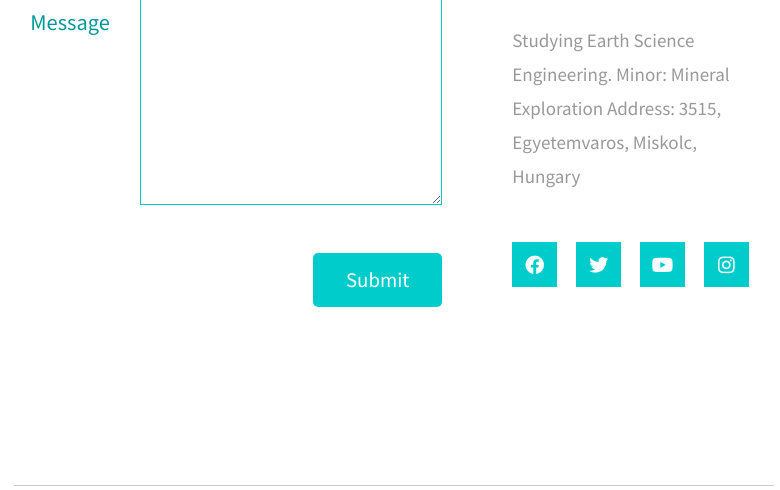
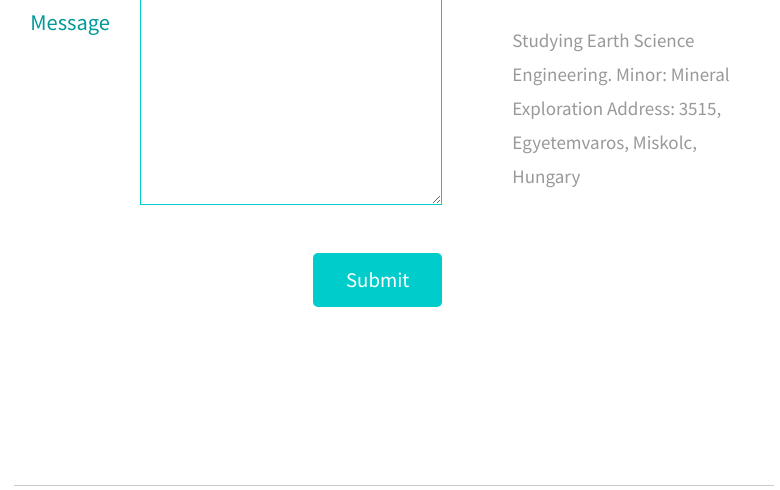
Before and after one commit to Nwafor6/portfolio-korie-martins, a Django app: page /contact/ in a window 1280 px wide. Shown: the part 980-1470 px from the top of the page, without its empty margins (406-1186 px from the left). Run offline with Django 5.2, Linux system fonts and the light colour scheme; parts of the project's set-up code (start-up, migrations or seed data) failed here and were passed over; some libraries are stand-ins or nearby versions.

Commit message:
removed social links from contact

```diff
--- a/templates/contact.html
+++ b/templates/contact.html
@@ -84,28 +84,7 @@
                 Studying Earth Science Engineering. Minor: Mineral Exploration
                 Address: 3515, Egyetemvaros, Miskolc, Hungary
             </p>
-            <ul class="tm-social-links">
-                <li class="mb-2">
-                    <a href="https://facebook.com" class="d-flex align-items-center justify-content-center">
-                        <i class="fab fa-facebook"></i>
-                    </a>
-                </li>
-                <li class="mb-2">
-                    <a href="https://twitter.com" class="d-flex align-items-center justify-content-center">
-                        <i class="fab fa-twitter"></i>
-                    </a>
-                </li>
-                <li class="mb-2">
-                    <a href="https://youtube.com" class="d-flex align-items-center justify-content-center">
-                        <i class="fab fa-youtube"></i>
-                    </a>
-                </li>
-                <li class="mb-2">
-                    <a href="https://instagram.com" class="d-flex align-items-center justify-content-center mr-0">
-                        <i class="fab fa-instagram"></i>
-                    </a>
-                </li>
-            </ul>
+
         </div>
     </div>
 {% endblock %}
```
